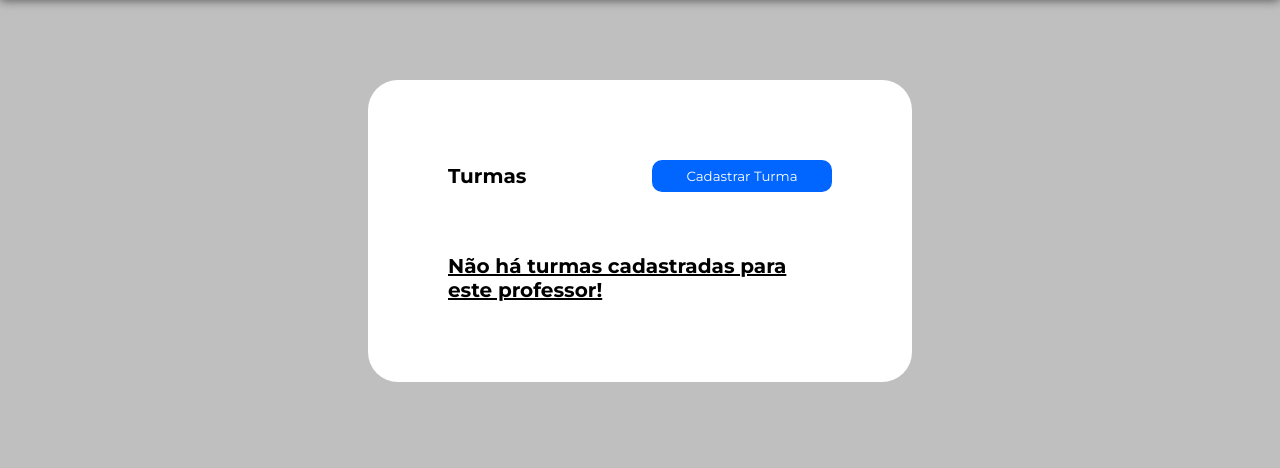
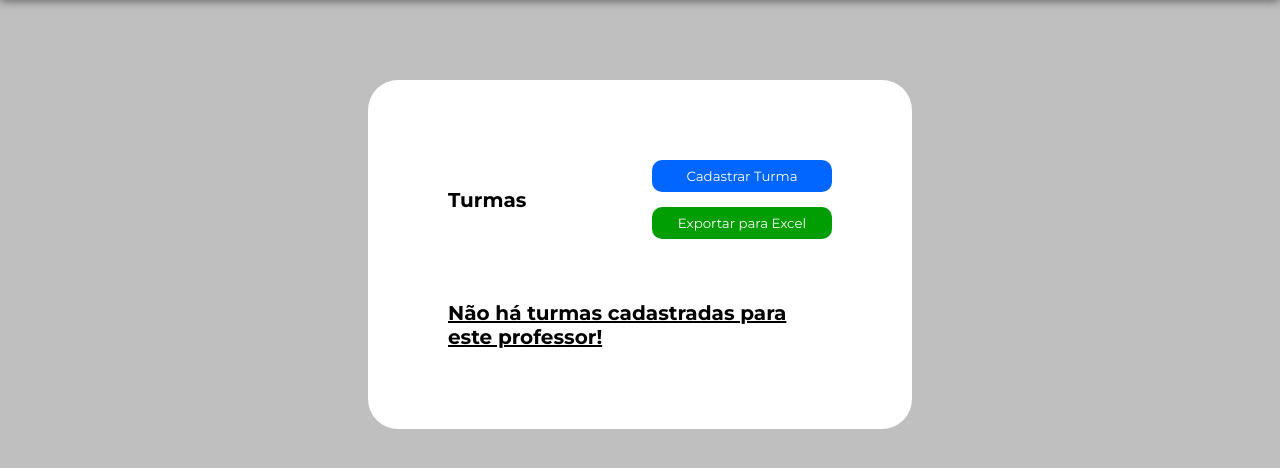
Before and after one commit to ambercff/projeto-escola-django, a Django app: template app_escola/templates/tela_professor.html in a window 1280 px wide. Shown: the part 60-528 px from the top of the page. Run offline with Django 3.2, Linux system fonts and the light colour scheme; the template is opened without the code that fills it, so the values that code supplies are empty; some libraries are stand-ins or nearby versions.

Commit message:
exportar para excel

```diff
--- a/app_escola/static/css/tela_professor.css
+++ b/app_escola/static/css/tela_professor.css
@@ -93,16 +93,15 @@ td {
 	border: none;
 	color: white;
 	cursor: pointer;
-}
-
-.btn-cadastro {
 	width: 180px;
 	background-color: #0066ff;
 }
 
-
 .btn-cadastro:hover {
 	background-color: #0250c4;
+	transform: scale(1.05);
+	background-position: -60px;
+	box-shadow: 0 3px 6px rgba(0, 0, 0, 0.16), 0 3px 6px rgba(0, 0, 0, 0.23);
 }
 
 .visualizar-icon a {
@@ -132,3 +131,27 @@ td {
 .excluir-icon a:hover {
 	color: #9c0505;
 }
+
+.container-btns {
+	display: flex;
+    flex-direction: column;
+    align-items: center;
+    gap: 15px;
+}
+
+.btn-excel {
+	padding: 8px;
+	border-radius: 10px;
+	border: none;
+	color: white;
+	cursor: pointer;
+	width: 180px;
+	background-color: #009e03;
+}
+
+.btn-excel:hover {
+	background-color: #008a02;
+	transform: scale(1.05);
+	background-position: -60px;
+	box-shadow: 0 3px 6px rgba(0, 0, 0, 0.16), 0 3px 6px rgba(0, 0, 0, 0.23);
+}
--- a/app_escola/templates/tela_professor.html
+++ b/app_escola/templates/tela_professor.html
@@ -24,7 +24,10 @@
                 <p> Turmas </p>
 				<input type="hidden" name="id_logado" id="id_logado" value="{{id_logado}}">
 				<input type="hidden" name="nome_logado" id="nome_logado" value="{{nome}}">
-				<a href="{% url 'cadastro_turma' id_professor=id_logado %}"><button type="submit" class="btn-cadastro"> Cadastrar Turma </button></a>
+				<div class="container-btns">
+					<a href="{% url 'cadastro_turma' id_professor=id_logado %}"><button type="submit" class="btn-cadastro"> Cadastrar Turma </button></a>
+					<a href="{% url 'exportar_excel_turma' %}"><button type="submit" class="btn-excel"> Exportar para Excel </button></a>
+				</div>
 			</div>
 
 			{% if turmas_professor %}
@@ -39,8 +42,8 @@
                             <tr>
                                 <td> {{turma.id}} </td>
                                 <td> {{turma.nome_turma}} </td>
-                                <td class="excluir-icon"> <a href="{% url 'excluir_turma' id_turma=turma.id %}">Excluir</a> </td>
-                                <td class="visualizar-icon"> <a href="{% url 'tela_atividades' id_turma=turma.id %}"> Visualizar </a> </td>
+                                <td class="excluir-icon"> <a href="{% url 'excluir_turma' id_turma=turma.id %}"><i class="fa-solid fa-trash-can"></i></a> </td>
+                                <td class="visualizar-icon"> <a href="{% url 'tela_atividades' id_turma=turma.id %}"> <i class="fa-solid fa-eye"></i> </a> </td>
                             </tr>
                         {% endfor %}
                     </tbody>
--- a/app_escola/urls.py
+++ b/app_escola/urls.py
@@ -10,5 +10,7 @@ urlpatterns = [
     path('cadastro_atividade/<int:id_turma>', views.cadastro_atividade, name='cadastro_atividade'),
     path('confirmar_cadastro', views.confirmar_cadastro, name='confirmar_cadastro'),
     path('excluir_turma/<int:id_turma>', views.excluir_turma, name="excluir_turma"),
-    path('atividade_arquivos/<str:nome_arquivo>', views.exibir_arquivo, name='exibir_arquivo')
+    path('atividade_arquivos/<str:nome_arquivo>', views.exibir_arquivo, name='exibir_arquivo'),
+    path('exportar_excel_turma/', views.exportar_para_excel_turmas, name='exportar_excel_turma'),
+    path('exportar_excel_atividade', views.exportar_para_excel_atividades, name='exportar_excel_atividade')
 ]
```
Also changed, not shown: app_escola/static/css/tela_atividades.css (+27 -1 lines), app_escola/templates/tela_atividades.html (+5 -2 lines), app_escola/views.py (+43 -0 lines).
